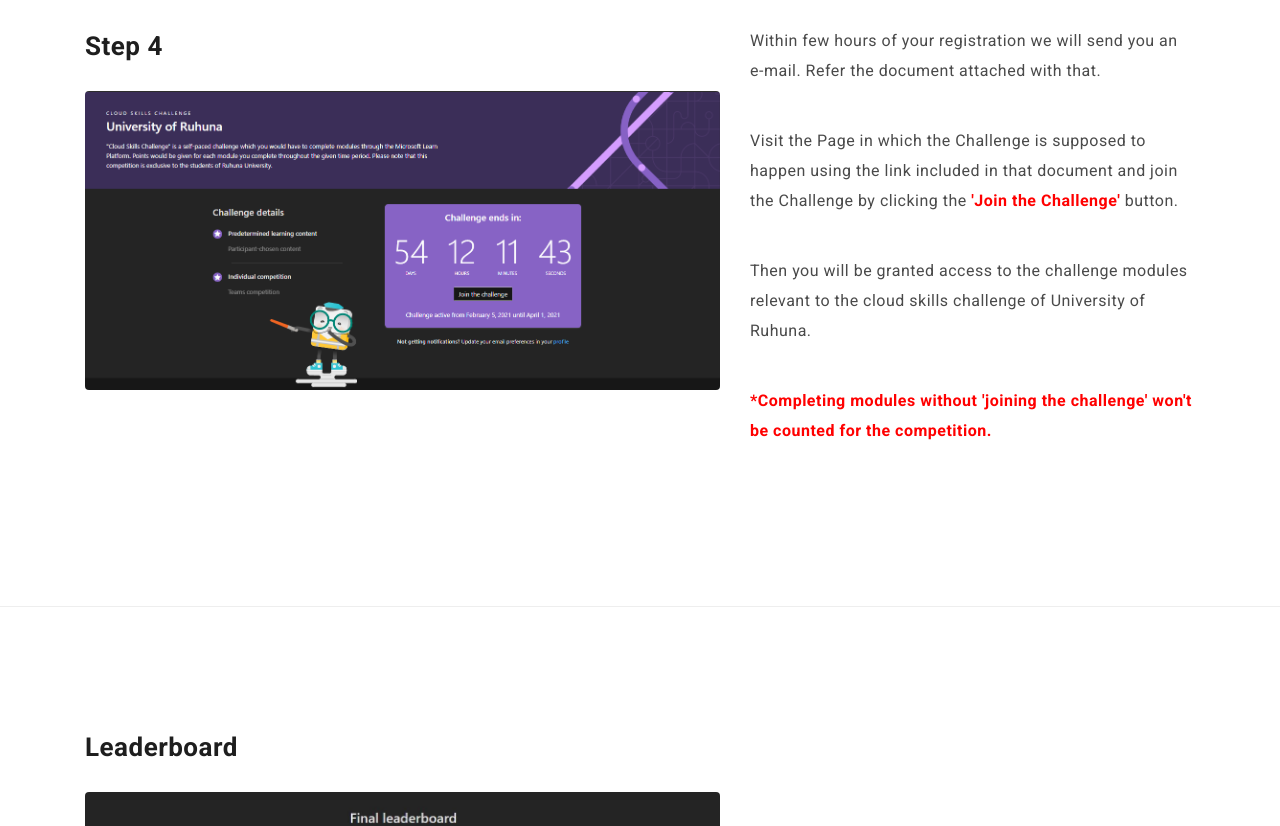
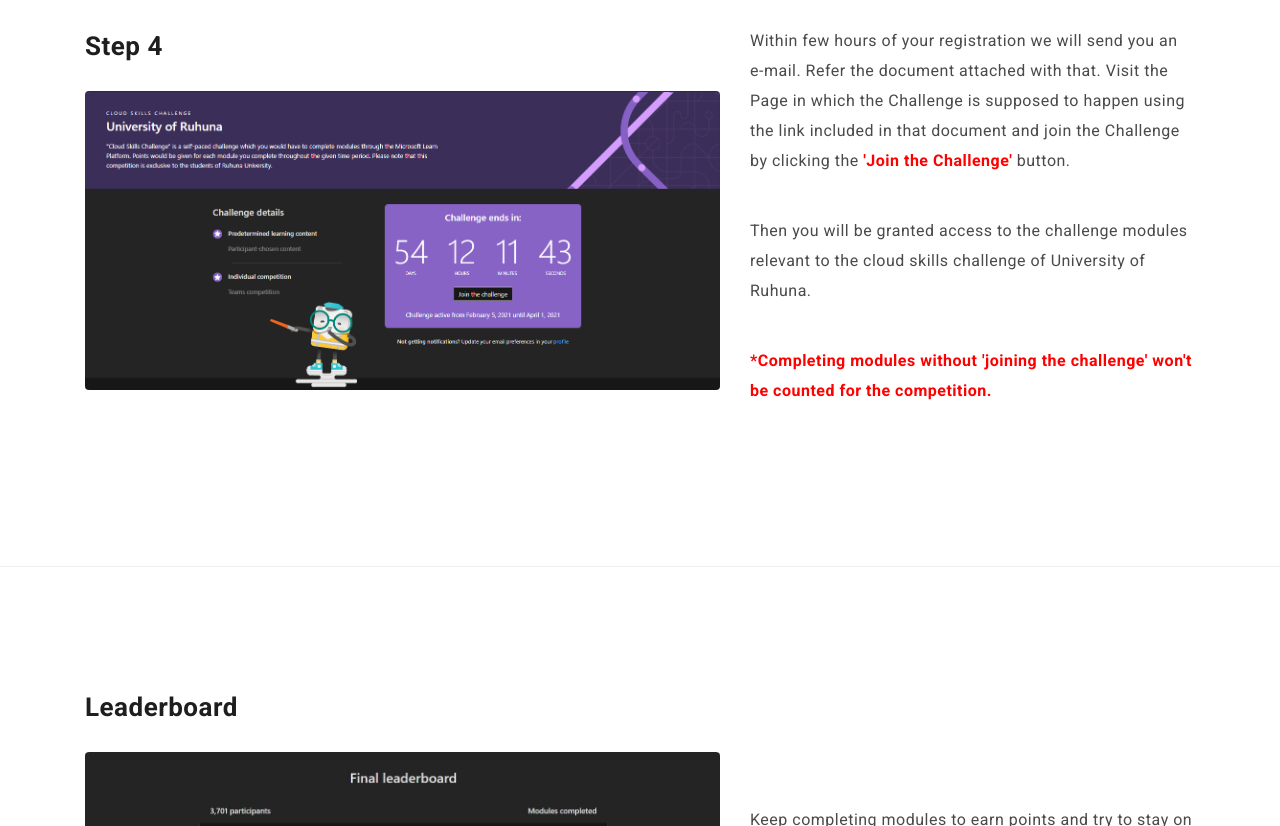
Before and after one commit to computer-science-students-community-uor/cssc, a plain HTML site: page index.html in a window 1280 px wide. Shown: the part 3820-4646 px from the top of the page. Drawn offline with nearby package versions, Linux system fonts and the light colour scheme; files that its build step writes are made by us from their sources; files whose address does not match are found by name.

Commit message:
update some <p> Tags

```diff
--- a/index.html
+++ b/index.html
@@ -338,8 +338,6 @@
                                     <p>
                                         Within few hours of your registration we will send you an e-mail.
                                         Refer the document attached with that.
-                                        </P>
-                                        <P>
                                          Visit the Page in which the Challenge is
                                         supposed to happen using the link included in that document and join the Challenge by
                                         clicking the  <span style="color: red;"><b>'Join the Challenge'</b></span> button.
```
